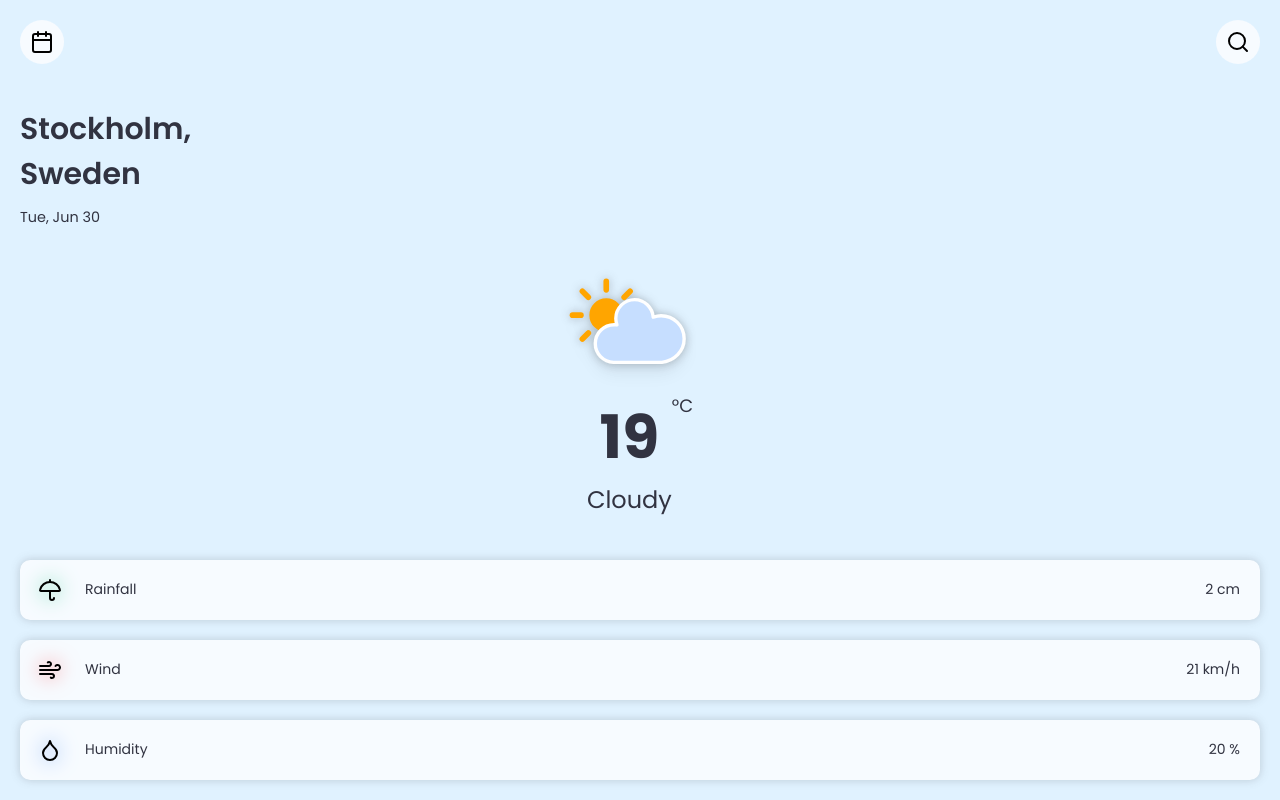
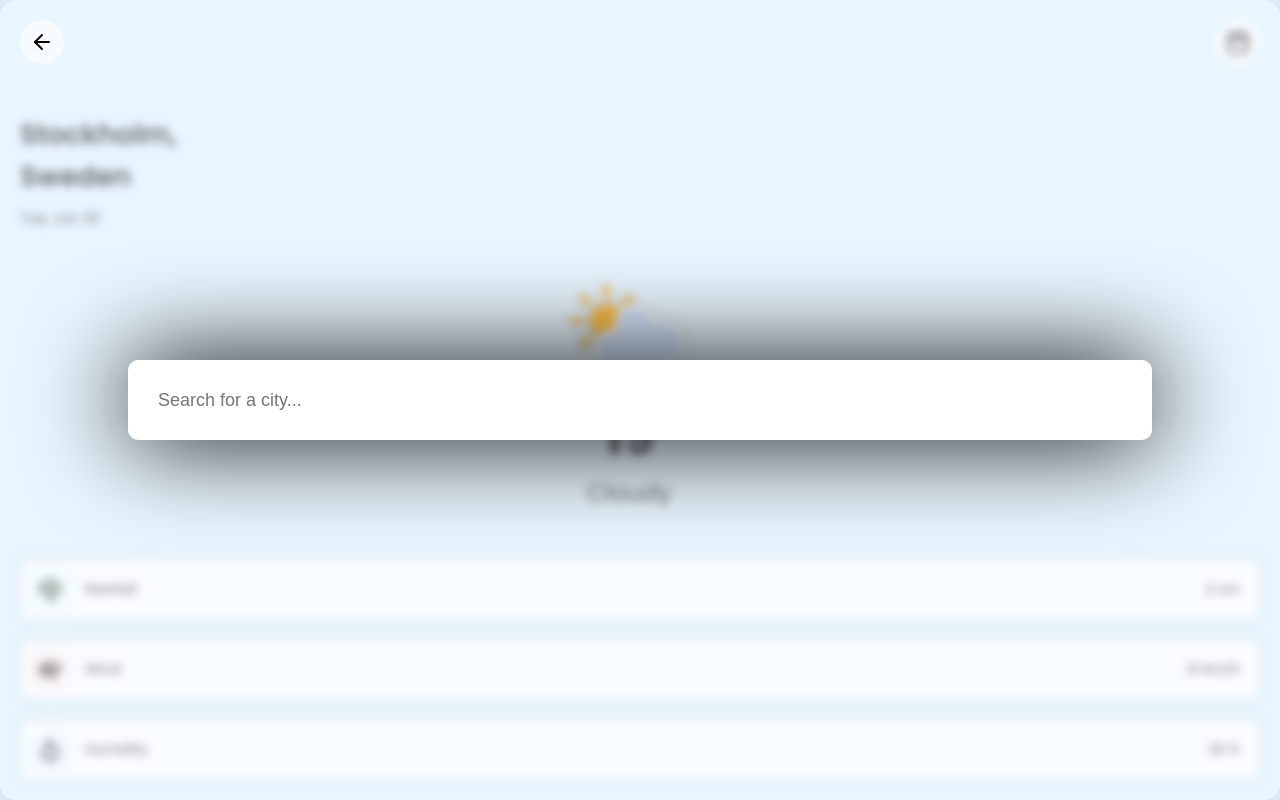
Before and after one commit to Paranjoy-Hazarika/Weather-Web-App, a website built with Vite: page index.html in a window 1280 px wide. Both pictures are taken after a click on the button 42 px from the left and 42 px from the top of the page. Built offline with nearby package versions, Linux system fonts and the light colour scheme.

Commit message:
Updated the new search bar

```diff
--- a/index.html
+++ b/index.html
@@ -10,13 +10,33 @@
     <title>weather-web-app</title>
   </head>
   <body class="container">
+    <!-- Blur Container -->
+     <div class="blur-container hidden">
+     </div>
+
+    <!-- Search Container -->
+    <div class="search-container hidden">
+      <form class="search-bar">
+        <input
+          type="text"
+          id="search-input"
+          placeholder="Search for a city..."
+        />
+      </form>
+    </div>
+
     <section class="top-btns">
-      <button class="calendar-btn">
-        <img src="./src/assets/icons/ui/calendar.svg" alt="Calendar icon">
+      <button  class="search-btn">
+        <img
+          src="/src/assets/icons/ui/search.svg" alt="Search icon"
+          id="search-icon">
       </button>
 
-      <button  class="search-btn">
-        <img src="./src/assets/icons/ui/search.svg" alt="Search icon">
+      <button class="calendar-btn">
+        <img
+          src="./src/assets/icons/ui/calendar.svg"
+          alt="Calendar icon"
+          id="calendar-icon">
       </button>
     </section>
 
--- a/src/main.js
+++ b/src/main.js
@@ -10,9 +10,24 @@ fetch('/src/sample_data/sample_data.json')
     .then(data => console.log(data))
     .catch(error => console.error('Error occurred: ', error))
 
+const searchBtn = document.querySelector(".search-btn")
+const searchIcon = document.querySelector("#search-icon")
 
-document.querySelector(".search-btn").addEventListener('click', (e) => {
+let toggle = false
+
+searchBtn.addEventListener('click', (e) => {
     e.preventDefault();
-    document.querySelector(".search-container").classList.toggle("active");
-    document.querySelector(".search-bar").classList.toggle("active")
+    document.querySelector(".search-container").classList.toggle("hidden");
+    document.querySelector(".blur-container").classList.toggle("hidden");
+
+    let searchIconSrc = searchIcon.src
+    console.log(searchIconSrc)
+
+    if (!toggle) {
+        searchIcon.src = "/src/assets/icons/ui/arrow-left.svg";
+    } else {
+        searchIcon.src = "/src/assets/icons/ui/search.svg"
+    }
+
+    toggle = !toggle;
 })
--- a/src/styles/style.css
+++ b/src/styles/style.css
@@ -7,8 +7,8 @@
   --primary-font-color: #313341;
 
   /* Font Sizes */
-  --larger-font: 5rem;
-  --heading-font: 2.5rem;
+  --larger-font: 4.3rem;
+  --heading-font: 2.3rem;
   --sub-heading-font: 2rem;
   --small-font: 1.5rem;
   --smaller-font: 1.2rem;
@@ -36,6 +36,7 @@ body {
   padding: 20px;
   height: 100dvh;
   max-height: 100dvh;
+  position: relative;
 
   display: flex;
   flex-direction: column;
@@ -81,8 +82,44 @@ button {
   cursor: pointer;
 }
 
+.top-btns .search-btn {
+  z-index: 6;
+}
+
 /* Search Button */
+.search-container {
+  position: absolute;
+  top: 45%;
+  left: 0px;
+  z-index: 10;
 
+  width: 100%;
+  display: flex;
+  align-items: center;
+  justify-content: center;
+}
+
+.search-bar {
+  background-color: white;
+  padding: 15px 20px;
+  width: 80%;
+  border-radius: 10px;
+  box-shadow: 0 0 100px black;
+}
+
+.search-bar input {
+  height: 50px;
+  width: 100%;
+  font-size: 1.5rem;
+
+  padding: 10px;
+  border: none;
+  border-radius: 10px;
+}
+
+.hidden {
+  display: none;
+}
 
 /* Location-Time Info */
 
@@ -99,7 +136,22 @@ button {
 .location-time h5 {
   font-size: var(--smaller-font);
 }
+/* Blur Container */
 
+.blur-container {
+  position: absolute;
+  left: 0;
+  top: 0;
+  z-index: 5;
+  height: 100dvh;
+  width: 100%;
+
+  background: rgba(255, 255, 255, 0.30);
+  border-radius: 16px;
+  box-shadow: 0 4px 30px rgba(0, 0, 0, 0.1);
+  backdrop-filter: blur(5px);
+  -webkit-backdrop-filter: blur(5px);
+}
 /* Weather Info */
 
 .weather-info {
```
